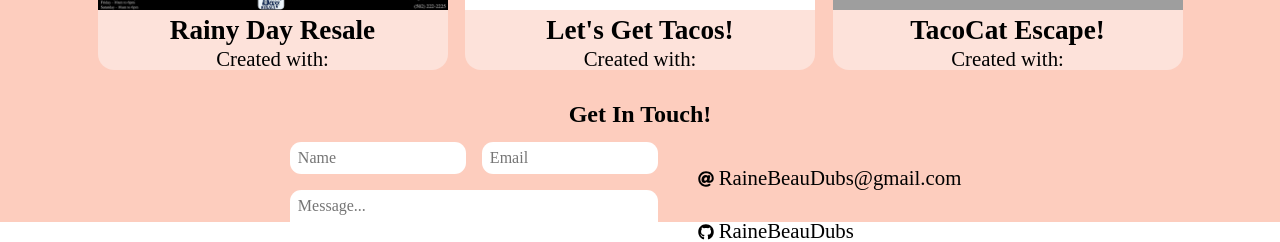
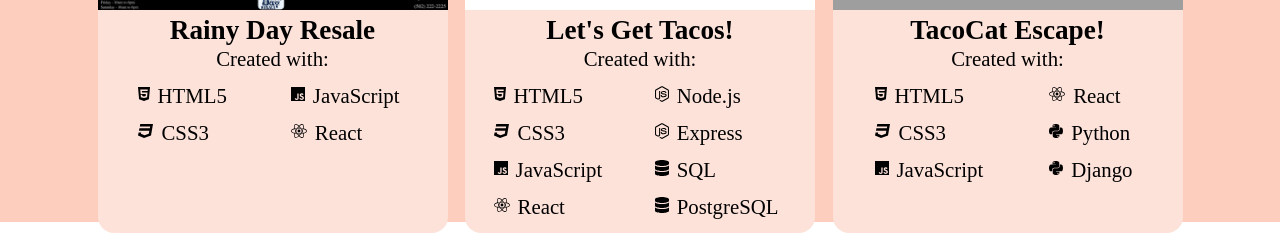
Before and after one commit to RaineBeauDubs/MyPortfolio, a React (Create React App) app in the folder portfolio/: page / in a window 1280 px wide. Shown: the part 578-820 px from the top of the page. Built offline with nearby package versions, Linux system fonts and the light colour scheme; grey boxes are pictures that could not be loaded.

Commit message:
added techs for each project

```diff
--- a/portfolio/src/components/componentCSS/projects.css
+++ b/portfolio/src/components/componentCSS/projects.css
@@ -21,3 +21,8 @@
   font-size: 1.7rem;
   padding: 0.3rem;
 }
+
+.creFlex {
+  display: flex;
+  justify-content: space-evenly;
+}
--- a/portfolio/src/components/projects.js
+++ b/portfolio/src/components/projects.js
@@ -1,5 +1,17 @@
 import React from 'react';
 import './componentCSS/projects.css';
+import { FontAwesomeIcon } from '@fortawesome/react-fontawesome'
+import {
+  faHtml5,
+  faCss3,
+  faJs,
+  faReact,
+  faNodeJs,
+  faPython
+} from '@fortawesome/free-brands-svg-icons'
+import {
+  faDatabase,
+} from '@fortawesome/free-solid-svg-icons';
 
 
 const Projects = () => {
@@ -17,10 +29,24 @@ const Projects = () => {
           <p className="created">Created with:</p>
           <div className="creFlex">
             <div className="creFlexLeft">
-
+              <div className="skillSec">
+                <FontAwesomeIcon className="icon" icon={faHtml5} />
+                <p>HTML5</p>
+              </div>
+              <div className="skillSec">
+                <FontAwesomeIcon className="icon" icon={faCss3} />
+                <p>CSS3</p>
+              </div>
             </div>
             <div className="creFlexRight">
-
+              <div className="skillSec">
+                <FontAwesomeIcon className="icon" icon={faJs} />
+                <p>JavaScript</p>
+              </div>
+              <div className="skillSec">
+                <FontAwesomeIcon className="icon" icon={faReact} />
+                <p>React</p>
+              </div>
             </div>
           </div>
         </div>
@@ -37,10 +63,41 @@ const Projects = () => {
           <p className="created">Created with:</p>
           <div className="creFlex">
             <div className="creFlexLeft">
-
+              <div className="skillSec">
+                <FontAwesomeIcon className="icon" icon={faHtml5} />
+                <p>HTML5</p>
+              </div>
+              <div className="skillSec">
+                <FontAwesomeIcon className="icon" icon={faCss3} />
+                <p>CSS3</p>
+              </div>
+              <div className="skillSec">
+                <FontAwesomeIcon className="icon" icon={faJs} />
+                <p>JavaScript</p>
+              </div>
+              <div className="skillSec">
+                <FontAwesomeIcon className="icon" icon={faReact} />
+                <p>React</p>
+              </div>
             </div>
             <div className="creFlexRight">
+              <div className="skillSec">
+                <FontAwesomeIcon className="icon" icon={faNodeJs} />
+                <p>Node.js</p>
+              </div>
 
+              <div className="skillSec">
+                <FontAwesomeIcon className="icon" icon={faNodeJs} />
+                <p>Express</p>
+              </div>
+              <div className="skillSec">
+                <FontAwesomeIcon className="icon" icon={faDatabase} />
+                <p>SQL</p>
+              </div>
+              <div className="skillSec">
+                <FontAwesomeIcon className="icon" icon={faDatabase} />
+                <p>PostgreSQL</p>
+              </div>
             </div>
           </div>
         </div>
@@ -57,10 +114,32 @@ const Projects = () => {
           <p className="created">Created with:</p>
           <div className="creFlex">
             <div className="creFlexLeft">
-
+              <div className="skillSec">
+                <FontAwesomeIcon className="icon" icon={faHtml5} />
+                <p>HTML5</p>
+              </div>
+              <div className="skillSec">
+                <FontAwesomeIcon className="icon" icon={faCss3} />
+                <p>CSS3</p>
+              </div>
+              <div className="skillSec">
+                <FontAwesomeIcon className="icon" icon={faJs} />
+                <p>JavaScript</p>
+              </div>
             </div>
             <div className="creFlexRight">
-
+              <div className="skillSec">
+                <FontAwesomeIcon className="icon" icon={faReact} />
+                <p>React</p>
+              </div>
+              <div className="skillSec">
+                <FontAwesomeIcon className="icon" icon={faPython} />
+                <p>Python</p>
+              </div>
+              <div className="skillSec">
+                <FontAwesomeIcon className="icon" icon={faPython} />
+                <p>Django</p>
+              </div>
             </div>
           </div>
         </div>
```
